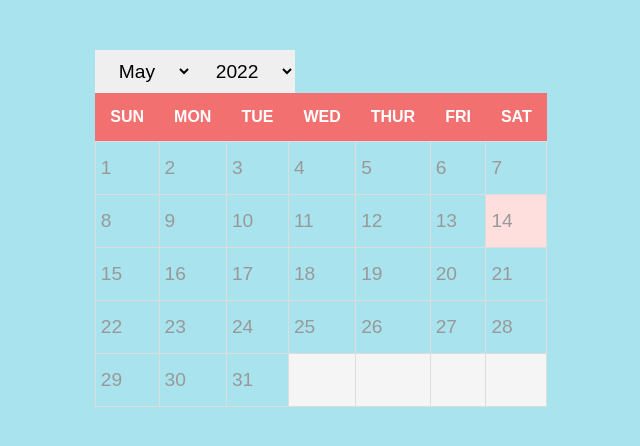
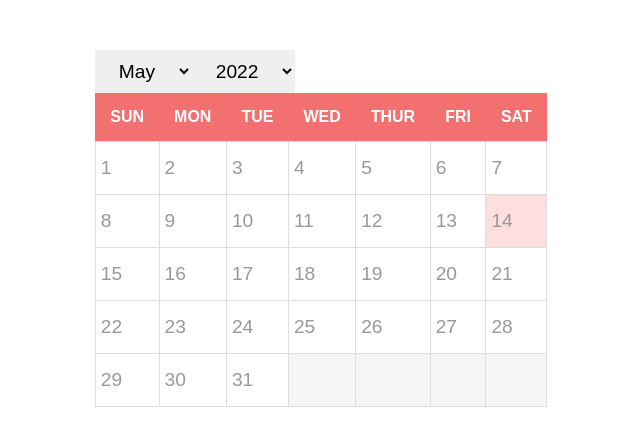
Before and after one commit to Yuvraj004/event-calendar, a plain HTML site: page index.html in a window 1280 px wide. Shown: the whole page, without its empty margins (319-959 px from the left). Drawn offline with Linux system fonts and the light colour scheme.

Commit message:
Update style.css

```diff
--- a/style.css
+++ b/style.css
@@ -1,6 +1,6 @@
 /* (A) ENTIRE PAGE */
 body{
-    display: flex;justify-content: center;margin-top: 50px;background-color: #a8e3ee;
+    display: flex;justify-content: center;margin-top: 50px;
 }
 #cal-wrap * { font-family: arial, sans-serif; j}
 .ninja { display: none !important; }
```
